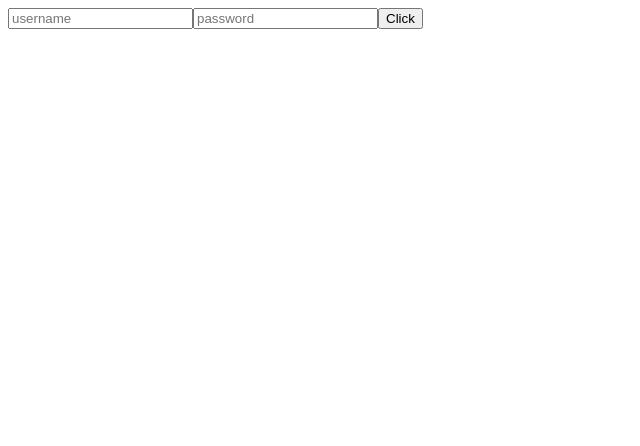
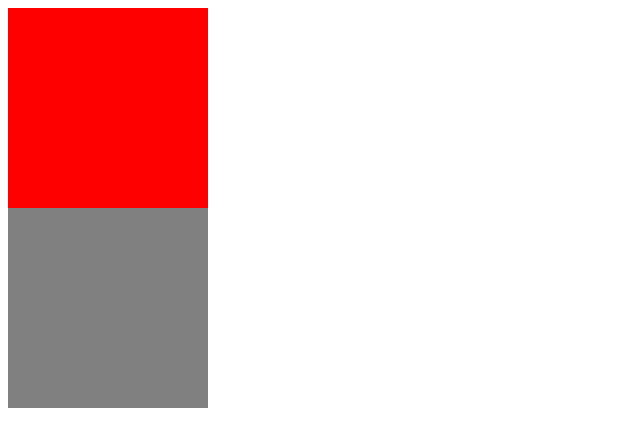
Before and after one commit to Aleksandr-Glebik/ulbi-tv-5-castom-hooks, a React (Create React App) app: page / in a window 1280 px wide. Shown: the top 446 px of the page, without its empty margins (0-640 px from the left). Built offline with nearby package versions, Linux system fonts and the light colour scheme.

Commit message:
feat: useHover

```diff
--- a/src/App.js
+++ b/src/App.js
@@ -1,15 +1,21 @@
-import React from "react"
-import useInput from "./hooks/useInput"
+import React, { useRef } from "react"
+import Hover from "./components/Hover"
+import useHover from "./hooks/useHover"
 
 function App() {
-  const username = useInput('')
-  const password = useInput('')
+  const ref = useRef()
+  const isBlackHovering = useHover(ref)
 
   return (
     <div>
-      <input {...username} type={'text'} placeholder='username'/>
-      <input {...password} type={'text'} placeholder='password'/>
-      <button onClick={() => console.log(username.value, password.value)}>Click</button>
+      <Hover />
+      <div ref={ref}
+         style={{
+           width: 200,
+           height: 200,
+           background: isBlackHovering ? 'black' : 'gray'
+         }}>
+      </div>
     </div>
   )
 }
--- /dev/null
+++ b/src/components/Hover.js
@@ -0,0 +1,21 @@
+import React, { useRef } from "react"
+import useHover from "../hooks/useHover"
+
+const Hover = () => {
+  const ref = useRef()
+  const isHovering = useHover(ref)
+
+  console.log('isHovering', isHovering);
+
+  return (
+    <div ref={ref}
+         style={{
+           width: 200,
+           height: 200,
+           background: isHovering ? 'blue' : 'red'
+         }}>
+    </div>
+  )
+}
+
+export default Hover
--- /dev/null
+++ b/src/hooks/useHover.js
@@ -0,0 +1,27 @@
+import { useEffect, useState } from "react"
+
+export default function useHover(ref) {
+    const [isHovering, setHovering] = useState(false)
+
+    const on = () => setHovering(true)
+    const off = () => setHovering(false)
+
+    useEffect( () => {
+        if (!ref.current) {
+            return
+        }
+
+        const node = ref.current
+        node.addEventListener('mouseenter', on)
+        node.addEventListener('mousemove', on)
+        node.addEventListener('mouseleave', off)
+
+        return function () {
+            node.removeEventListener('mouseenter')
+            node.removeEventListener('mousemove')
+            node.removeEventListener('mouseleave')
+        }
+    }, [])
+
+    return isHovering
+}
```
